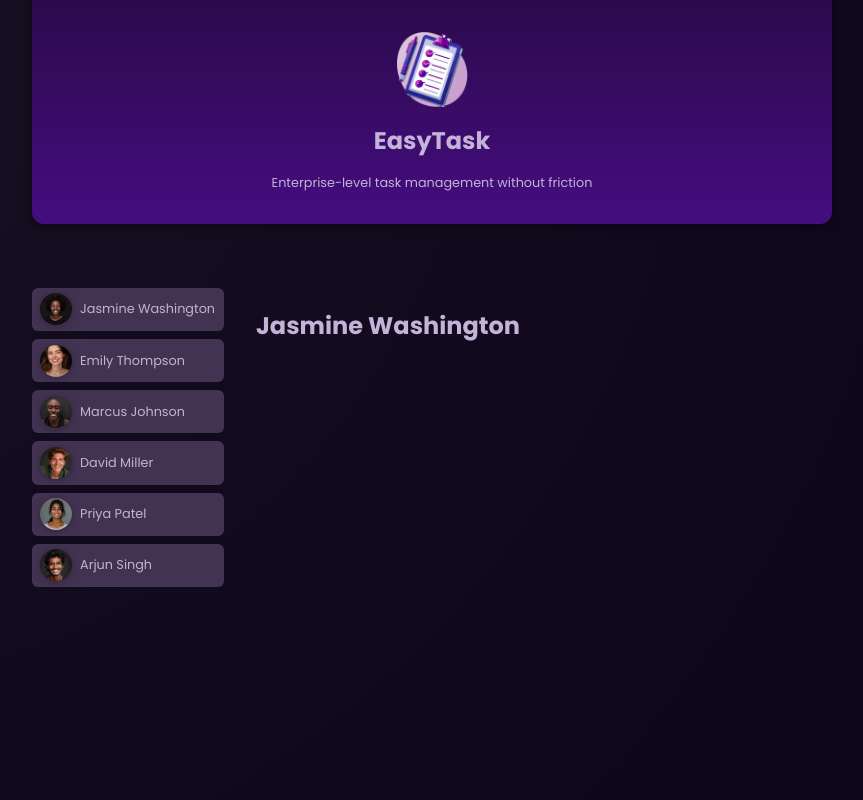
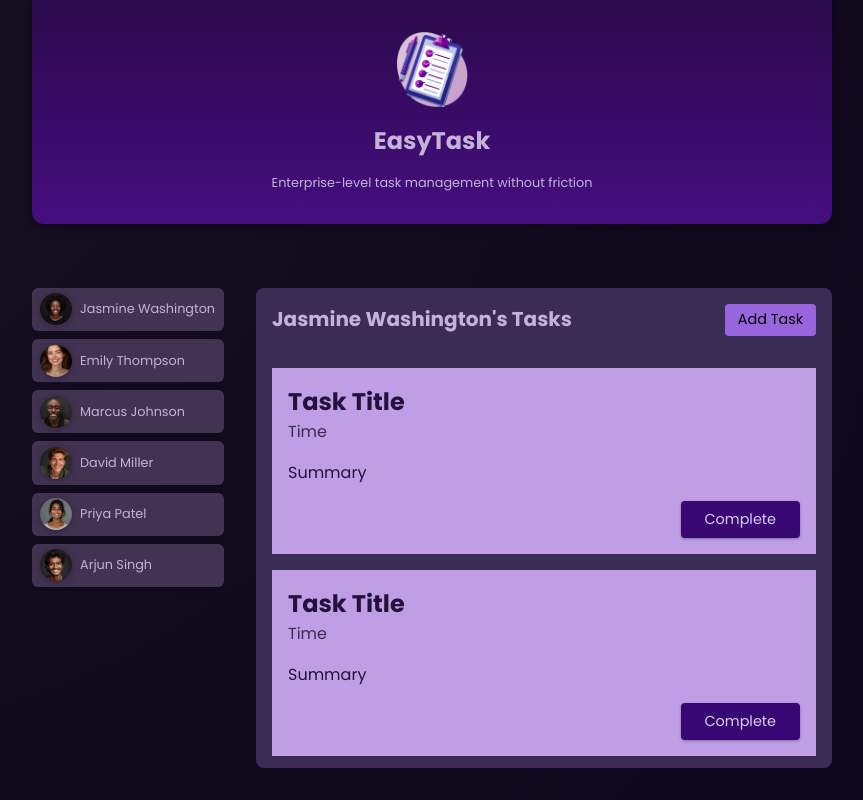
Before and after one commit to imageofyeshua/essentials-angular, an Angular app: page / in a window 1280 px wide. Both pictures are taken after a click on the button "Jasmine Washington". Shown: the whole page, without its empty margins (208-1071 px from the left). Built offline with nearby package versions, Linux system fonts and the light colour scheme.

Commit message:
Create Task Component

```diff
--- /dev/null
+++ b/src/app/tasks/task/task.css
@@ -0,0 +1,37 @@
+article {
+  padding: 1rem;
+  color: #25113d;
+  background-color: #bf9ee5;
+}
+
+h2 {
+  margin: 0;
+}
+
+time {
+  color: #3c2c50;
+}
+
+.actions {
+  text-align: right;
+  margin: 0;
+}
+
+.actions button {
+  font: inherit;
+  font-size: 0.9rem;
+  cursor: pointer;
+  background-color: #380774;
+  color: #decdf2;
+  border-radius: 4px;
+  padding: 0.5rem 1.5rem;
+  border: none;
+  box-shadow: 0 1px 3px rgba(0, 0, 0, 0.3);
+  transition: all 0.3s ease;
+}
+
+.actions button:hover,
+.actions button:active {
+  background-color: #4a0774;
+  box-shadow: 0 1px 6px rgba(0, 0, 0, 0.3);
+}
--- /dev/null
+++ b/src/app/tasks/task/task.html
@@ -0,0 +1,8 @@
+<article>
+  <h2>Task Title</h2>
+  <time datetime="">Time</time>
+  <p>Summary</p>
+  <p class="actions">
+    <button type="">Complete</button>
+  </p>
+</article>
--- a/src/app/tasks/tasks.css
+++ b/src/app/tasks/tasks.css
@@ -0,0 +1,63 @@
+#tasks {
+  padding: 1rem;
+  border-radius: 8px;
+  max-height: 60vh;
+  overflow: auto;
+  background-color: #3a2c54;
+}
+
+header {
+  display: flex;
+  justify-content: space-between;
+  align-items: flex-start;
+  margin-bottom: 2rem;
+  gap: 1rem;
+}
+
+h2 {
+  margin: 0;
+  font-size: 0.9rem;
+  width: 60%;
+  text-wrap: balance;
+}
+
+menu {
+  margin: 0;
+  padding: 0;
+}
+
+menu button {
+  font: inherit;
+  cursor: pointer;
+  background-color: #9965dd;
+  border-radius: 4px;
+  border: none;
+  padding: 0.35rem 0.8rem;
+  font-size: 0.9rem;
+}
+
+menu button:hover,
+menu button:active {
+  background-color: #a565dd
+}
+
+ul {
+  list-style: none;
+  margin: 1rem 0;
+  padding: 0;
+  display: flex;
+  flex-direction: column;
+  gap: 1rem;
+  max-height: 50vh;
+  overflow: auto;
+}
+
+@media (min-width: 768px) {
+  h2 {
+    font-size: 1.25rem;
+  }
+
+  menu {
+    width: auto;
+  }
+}
--- a/src/app/tasks/tasks.html
+++ b/src/app/tasks/tasks.html
@@ -1 +1,14 @@
-<h2>{{ name }}</h2>
+<section id="tasks">
+  <header>
+    <h2>{{ name }}'s Tasks</h2>
+    <menu>
+      <button type="">Add Task</button>
+    </menu>
+  </header>
+
+  <ul>
+    <li><app-task /></li>
+    <li><app-task /></li>
+    <li><app-task /></li>
+  </ul>
+</section>
--- a/src/app/tasks/tasks.ts
+++ b/src/app/tasks/tasks.ts
@@ -1,8 +1,9 @@
 import { Component, Input } from '@angular/core';
+import { Task } from './task/task';
 
 @Component({
   selector: 'app-tasks',
-  imports: [],
+  imports: [Task],
   templateUrl: './tasks.html',
   styleUrl: './tasks.css',
 })
```
Also changed, not shown: src/app/tasks/task/task.ts (added, +11 -0 lines), 1 other file (tests, documents, lock files or other folders).
